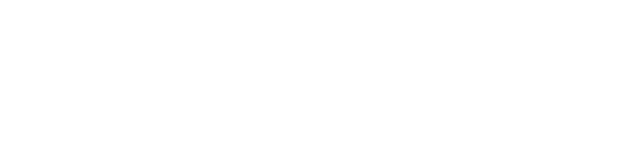
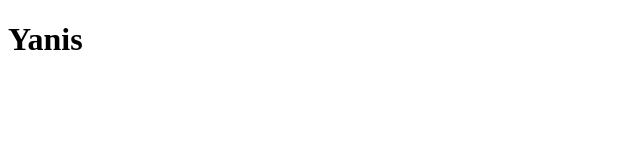
Before and after one commit to YanisDahmane/SiteDemoToile2, a plain HTML site: page index.html in a window 1280 px wide. Shown: the whole page, without its empty margins (0-640 px from the left). Drawn offline with Linux system fonts and the light colour scheme.

Commit message:
Add title

```diff
--- a/index.html
+++ b/index.html
@@ -6,6 +6,8 @@
     <title>Document</title>
   </head>
   <body>
-
+    <header>
+      <h1>Yanis</h1>
+    </header>
   </body>
 </html>
```
